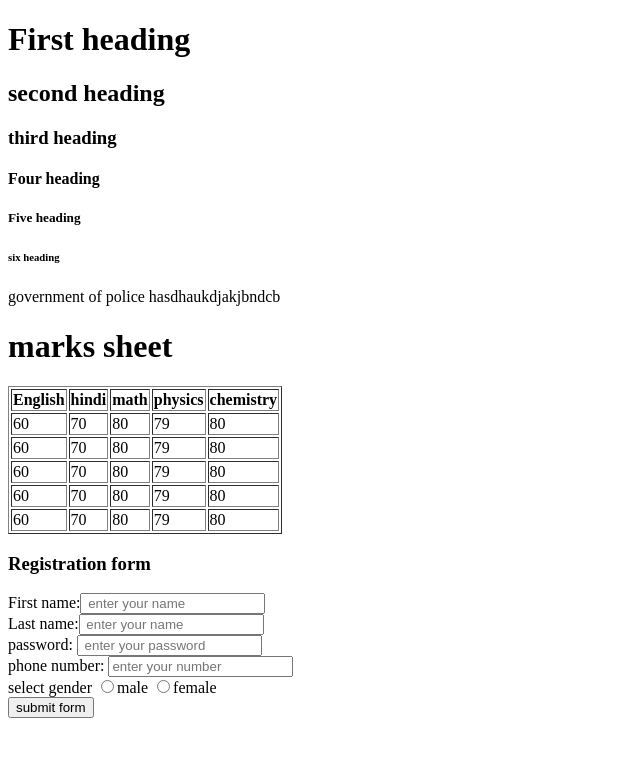
After one commit to jackie-chong/Online-FIR, a PHP site: page /prac.php in a window 1280 px wide. The commit adds this page. Shown: the top 757 px of the page, without its empty margins (0-640 px from the left). Run offline with PHP 8.4, Linux system fonts and the light colour scheme.

Commit message:
added database html files

```diff
--- a/contact.css
+++ b/contact.css
@@ -47,7 +47,7 @@
 .content{
   background: rgb(236, 235, 235);
   margin-top: 50px;
-  height: 380px;
+  height: 350px;
 }
 .content h1{
   margin: 0px 300px;
@@ -68,9 +68,9 @@
 .t1{
   position: absolute;
   border-left: 1px solid rgb(87, 85, 85);
-  height: 275px;
+  height: 265px;
   margin: 0px 300px;
-  margin-top: 12px;
+  margin-top: 3px;
 }
 .link p{
   font-size: 17px;
--- a/contact.html
+++ b/contact.html
@@ -30,7 +30,7 @@
 
             <div class="address">
                 <h2>Tripura Police Headquarter</h2>
-                <p>Akhaura Rd,<br> Jay Nagar, 799001 <br> Agartala, TRIPURA <br> 0381-232-3867 (Office) <br> 0381-231-4264 (Fax)</p>
+                <p>Akhaura Rd,<br> Jay Nagar, 799001 <br> Agartala, TRIPURA</p>
             </div>
             <div class="link">
                 <a href="https://tripurapolice.gov.in/">
--- a/firstatus.html
+++ b/firstatus.html
@@ -33,7 +33,7 @@
                             E-mail/Phone No :
                         </p>
                         <li>
-                            <input type="text" placeholder="Type here">
+                            <input type="text" placeholder="e-mail/phone no">
                         </li>
                     </tr>
                 </table>
@@ -47,7 +47,7 @@
                             Complaint ID :
                         </p>
                         <li>
-                            <input type="text" placeholder="ID">
+                            <input type="number" placeholder="ID">
                         </li>
                     </tr>
                 </table>
--- /dev/null
+++ b/prac.php
@@ -0,0 +1,86 @@
+<!doctype html>
+<html>
+     <head>
+    <title> police complain </title>
+    </head>
+
+  <body>
+    <h1> First heading </h1>
+    <h2> second heading </h2>
+    <h3> third heading </h3>
+    <h4> Four heading </h4>
+    <h5> Five heading </h5>
+    <h6> six  heading </h6>
+    <p> government of police hasdhaukdjakjbndcb </p>
+
+
+    <h1> marks sheet  </h1>
+    <table  border =" 1 " >
+      <tr>
+        <th>  English </th>
+        <th>  hindi </th>
+        <th>  math </th>
+        <th>  physics </th>
+        <th>  chemistry </th>
+
+      </tr>
+      <tr>
+        <td> 60 </td>
+        <td> 70 </td>
+        <td> 80 </td>
+        <td> 79 </td>
+        <td> 80 </td>
+      </tr>
+      <tr>
+        <td> 60 </td>
+        <td> 70 </td>
+        <td> 80 </td>
+        <td> 79 </td>
+        <td> 80 </td>
+      </tr>
+      <tr>
+        <td> 60 </td>
+        <td> 70 </td>
+        <td> 80 </td>
+        <td> 79 </td>
+        <td> 80 </td>
+      </tr>
+      <tr>
+        <td> 60 </td>
+        <td> 70 </td>
+        <td> 80 </td>
+        <td> 79 </td>
+        <td> 80 </td>
+      </tr>
+      <tr>
+        <td> 60 </td>
+        <td> 70 </td>
+        <td> 80 </td>
+        <td> 79 </td>
+        <td> 80 </td>
+      </tr>
+
+
+
+
+    </table>
+    <h3> Registration form </h3>
+
+    <form>
+      First name:<input type ="text "  placeholder=" enter your name" > <br>
+      Last name:<input type ="text " placeholder=" enter your name"> <br>
+      password: <input type = "password" placeholder=" enter your password"> <br>
+      phone number: <input type"text" placeholder="enter your number"> <br>
+
+     select gender <input type="radio" name="gender">male
+      <input type="radio" name="gender">female <br>
+
+    <button type="submit" value="submit"> submit  form </button>
+
+
+
+    </form>
+
+  </body>
+
+ </html>
```
Also changed, not shown: firstatus.css (line endings or trailing spaces), form.css (line endings or trailing spaces), home.css (line endings or trailing spaces), home.html (line endings or trailing spaces), prac.css (added).
